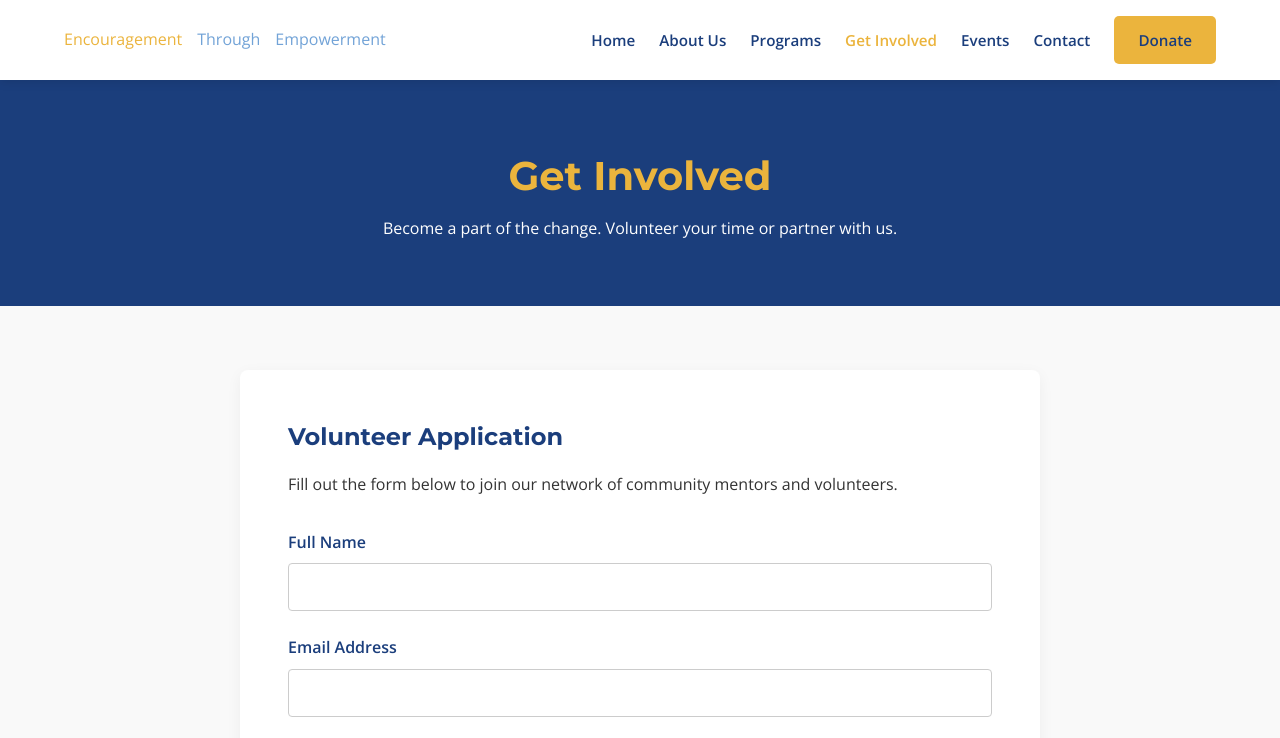
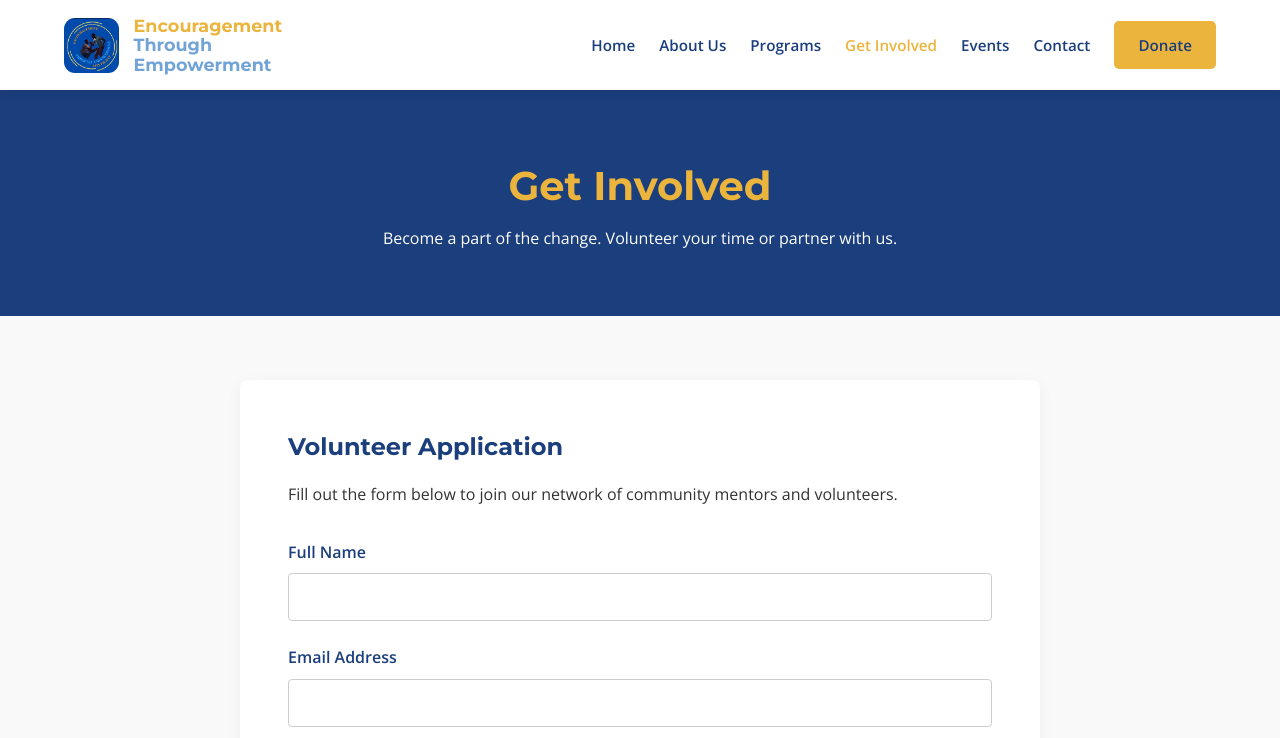
Before and after one commit to Abdullah-Saber/Encouragement-by-Empowerment.-org, a plain HTML site: page involved.html in a window 1280 px wide. Shown: the top 738 px of the page. Drawn offline with nearby package versions, Linux system fonts and the light colour scheme.

Commit message:
Update involved.html with SEO improvements
Added meta description for SEO and updated logo structure.

```diff
--- a/involved.html
+++ b/involved.html
@@ -3,7 +3,8 @@
 <head>
     <meta charset="UTF-8">
     <meta name="viewport" content="width=device-width, initial-scale=1.0">
-    <title>Get Involved | Encouragement Through Empowerment</title>
+    <title>Encouragement Through Empowerment</title>
+    <meta name="description" content="Uplifting and supporting individuals and families through encouragement, mentorship, and community programs.">
     <link rel="stylesheet" href="styles.css">
     <link href="https://fonts.googleapis.com/css2?family=Montserrat:wght@400;600;700&family=Open+Sans:wght@400;600&display=swap" rel="stylesheet">
 </head>
@@ -11,14 +12,19 @@
 
     <header class="navbar">
         <div class="container nav-container">
-            <a href="index.html" class="logo">
-                <span class="logo-gold">Encouragement</span>
-                <span class="logo-light-blue">Through</span>
-                <span class="logo-light-blue">Empowerment</span>
-            </a>
-            <button class="mobile-toggle" aria-label="Toggle navigation">&#9776;</button>
+            <a href="about.html" class="logo">
+    <img src="logo.png" alt="Logo" class="nav-logo-img">
+    <div class="logo-text">
+        <span class="logo-gold">Encouragement</span>
+        <span class="logo-light-blue">Through</span>
+        <span class="logo-light-blue">Empowerment</span>
+    </div>
+</a>
+            <button class="mobile-toggle" aria-label="Toggle navigation">
+                &#9776;
+            </button>
             <nav class="nav-links">
-                <a href="index.html">Home</a>
+                <a href="index.html" >Home</a>
                 <a href="about.html">About Us</a>
                 <a href="programs.html">Programs</a>
                 <a href="involved.html" class="active">Get Involved</a>
```
